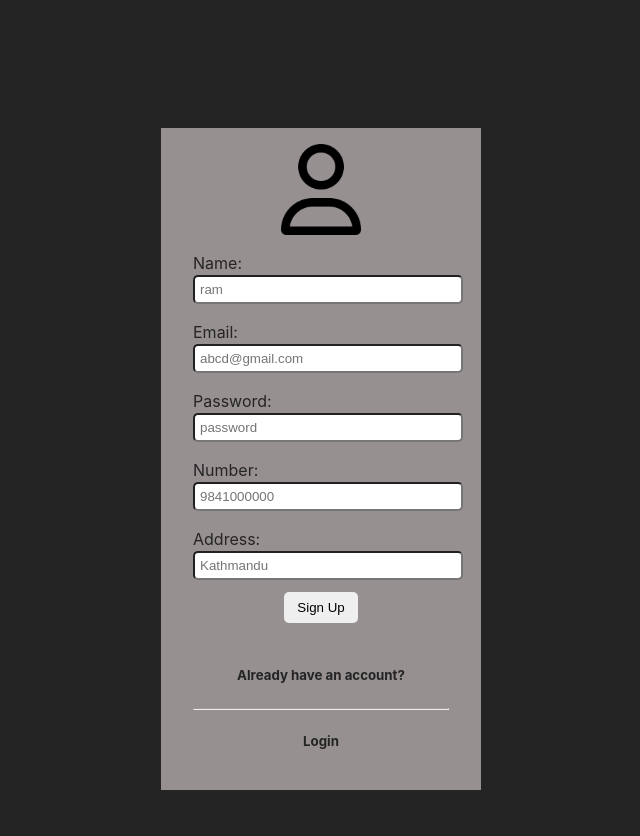
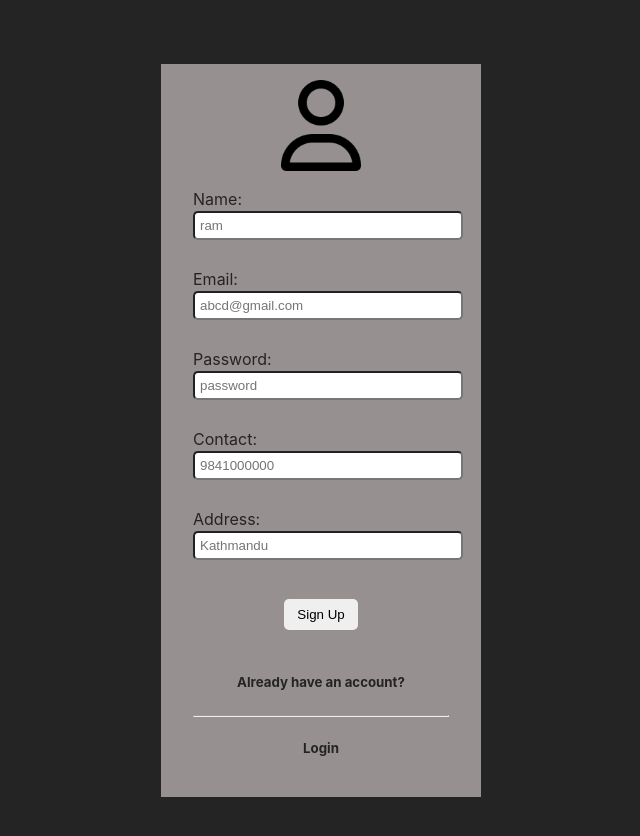
Before and after one commit to swornex/loginApp, a React (Vite) app: page /signup in a window 1280 px wide. Shown: the top 836 px of the page, without its empty margins (319-959 px from the left). Built offline with nearby package versions, Linux system fonts and the light colour scheme; no server answers.

Commit message:
use zod and react hook form in signup and update

```diff
--- a/src/assets/sass/components/_main.scss
+++ b/src/assets/sass/components/_main.scss
@@ -67,7 +67,7 @@ body {
     position: relative;
     align-items: center;
     padding: 1rem 0;
-    margin: 8rem auto;
+    margin: 4rem auto;
     width: 20rem;
     background-color: #b6aeaeca;
     color: #242424;
@@ -92,7 +92,7 @@ body {
             }
 
             .text-field {
-                height: 6rem;
+                height: 5rem;
             }
 
             textarea {
--- a/src/components/userComponent/UserForm.tsx
+++ b/src/components/userComponent/UserForm.tsx
@@ -3,36 +3,28 @@ import { Link, useLocation, useNavigate } from "react-router-dom";
 import {
     addUser,
     fetchOne,
-    register,
+    signUp,
     updateUserDoc
 } from "../../firebase/userFirebase";
 import userImage from "../../assets/images/userImage.png";
 
 import { AuthContext } from "../../authentication/AuthContext";
-
-type UserDetailsType = {
-    name: string;
-    email: string;
-    password?: string;
-    number: string;
-    address: string;
-};
+import { userSchema, UserAddType } from "../../schema/userSchema";
+import { SubmitHandler, useForm } from "react-hook-form";
+import { zodResolver } from "@hookform/resolvers/zod";
 
 const UserDetails = () => {
     const location = useLocation();
     const isSignUp = location.pathname === "/signup";
 
-    const [userDetails, setUserDetails] = useState<UserDetailsType | null>(
-        isSignUp
-            ? {
-                  name: "",
-                  email: "",
-                  password: "",
-                  number: "",
-                  address: ""
-              }
-            : null
-    );
+    const {
+        register,
+        handleSubmit,
+        formState: { errors },
+        setValue
+    } = useForm<UserAddType>({
+        resolver: zodResolver(userSchema)
+    });
 
     const { user } = useContext(AuthContext);
 
@@ -41,64 +33,48 @@ const UserDetails = () => {
             fetchOne(user.uid)
                 .then((userData) => {
                     if (userData != undefined) {
-                        setUserDetails({
-                            name: userData.name,
-                            email: userData.email,
-                            number: userData.number,
-                            address: userData.address
-                        });
+                        const fields = [
+                            "name",
+                            "email",
+                            "contact",
+                            "address"
+                        ] as const;
+                        fields.forEach((field) =>
+                            setValue(field, userData[field])
+                        );
                     }
                 })
                 .catch((error) => {
                     console.log(error.message);
                 });
         }
-    }, [user, location.pathname]);
+    }, [user, location.pathname, setValue]);
 
     const navigate = useNavigate();
 
     const [isLoading, setIsLoading] = useState(false);
 
-    const handleUserInput = (e: React.ChangeEvent<HTMLInputElement>) => {
-        const name = e.target.name;
-        const value = e.target.value;
-
-        if (userDetails != null) {
-            setUserDetails((prev) => {
-                if (prev) {
-                    return { ...prev, [name]: value };
-                }
-                return null;
-            });
-        }
-    };
-
-    const onRegister = async (e: React.FormEvent<HTMLFormElement>) => {
-        e.preventDefault();
-
-        if (userDetails != null) {
+    const onRegister: SubmitHandler<UserAddType> = async (data) => {
+        if (data != null) {
             try {
                 setIsLoading(true);
 
                 if (isSignUp) {
-                    if (!userDetails.password) {
+                    if (!data.password) {
                         alert("Please provide password");
                         return;
                     }
 
                     //register new user from the given email and password
-                    const newUser = await register(
-                        userDetails.email,
-                        userDetails.password
-                    );
+                    const newUser = await signUp(data.email, data.password);
 
                     //call addUser function with the necessary data
                     await addUser({
                         id: newUser.user.uid,
-                        name: userDetails.name,
-                        email: userDetails.email,
-                        number: userDetails.number,
-                        address: userDetails.address
+                        name: data.name,
+                        email: data.email,
+                        contact: data.contact,
+                        address: data.address
                     });
                     alert("Successfully Signed up.");
                 } else {
@@ -106,9 +82,9 @@ const UserDetails = () => {
                         //call addUser function with the necessary data
                         await updateUserDoc({
                             id: user?.uid,
-                            name: userDetails.name,
-                            number: userDetails.number,
-                            address: userDetails.address
+                            name: data.name,
+                            contact: data.contact,
+                            address: data.address
                         });
                         alert("Successfully updated.");
                         navigate("/home");
@@ -122,75 +98,74 @@ const UserDetails = () => {
         }
     };
 
-    if (userDetails) {
     return (
         <>
             <div className="main-form-wrapper">
-                    {isSignUp ? (
                 <img className="image" src={userImage} />
-                    ) : (
-                        <img className="image" src={userImage} />
-                    )}
 
                 <div className="form-wrapper">
-                        <form onSubmit={onRegister} className="form">
+                    <form onSubmit={handleSubmit(onRegister)} className="form">
+                        <div className="text-field">
                             <label htmlFor="name">Name:</label>
                             <input
                                 type="text"
-                                name="name"
+                                {...register("name")}
                                 id="name"
                                 placeholder="ram"
-                                value={userDetails.name}
-                                onChange={handleUserInput}
-                                required
                             />
+                            {errors.name && <span>{errors.name.message}</span>}
+                        </div>
+                        <div className="text-field">
                             <label htmlFor="email">Email:</label>
-
                             <input
                                 type="email"
-                                name="email"
+                                {...register("email")}
                                 id="email"
                                 placeholder="abcd@gmail.com"
-                                value={userDetails.email}
-                                onChange={handleUserInput}
-                                required
                                 disabled={location.pathname === "/profile"}
                             />
+                            {errors.email && (
+                                <span>{errors.email.message}</span>
+                            )}
+                        </div>
                         {isSignUp && (
-                                <>
+                            <div className="text-field">
                                 <label htmlFor="password">Password:</label>
                                 <input
                                     type="password"
-                                        name="password"
+                                    {...register("password")}
                                     id="password"
                                     placeholder="password"
-                                        value={userDetails.password}
-                                        onChange={handleUserInput}
-                                        required
                                 />
-                                </>
+                                {errors.password && (
+                                    <span>{errors.password.message}</span>
                                 )}
-
-                            <label htmlFor="number">Number:</label>
+                            </div>
+                        )}
+                        <div className="text-field">
+                            <label htmlFor="number">Contact:</label>
                             <input
                                 type="text"
-                                name="number"
+                                {...register("contact")}
                                 id="number"
                                 placeholder="9841000000"
-                                value={userDetails.number}
-                                onChange={handleUserInput}
-                                required
                             />
+                            {errors.contact && (
+                                <span>{errors.contact.message}</span>
+                            )}
+                        </div>
+                        <div className="text-field">
                             <label htmlFor="address">Address:</label>
                             <input
                                 type="text"
-                                name="address"
+                                {...register("address")}
                                 id="address"
                                 placeholder="Kathmandu"
-                                value={userDetails.address}
-                                onChange={handleUserInput}
-                                required
                             />
+                            {errors.address && (
+                                <span>{errors.address.message}</span>
+                            )}
+                        </div>
                         <button
                             className="btn-margin button"
                             disabled={isLoading}
@@ -217,8 +192,6 @@ const UserDetails = () => {
             </div>
         </>
     );
-    }
-    return null;
 };
 
 export default UserDetails;
--- a/src/firebase/UserFirebase.ts
+++ b/src/firebase/UserFirebase.ts
@@ -14,7 +14,7 @@ type UserObj = {
     id: string;
     name: string;
     email?: string;
-    number: string;
+    contact: string;
     address: string;
 };
 
@@ -29,7 +29,7 @@ export const signout = async () => {
 };
 
 // Function to register a new user using Firebase Auth
-export const register = async (email: string, password: string) => {
+export const signUp = async (email: string, password: string) => {
     return createUserWithEmailAndPassword(auth, email, password);
 };
 
@@ -38,7 +38,7 @@ export const addUser = async ({
     id,
     name,
     email,
-    number,
+    contact,
     address
 }: UserObj) => {
     try {
@@ -47,7 +47,7 @@ export const addUser = async ({
             id,
             name,
             email,
-            number,
+            contact,
             address
         });
     } catch (error) {
@@ -76,12 +76,17 @@ export const fetchOne = async (id: string) => {
 };
 
 // Function to update a user document in the Firestore database
-export const updateUserDoc = async ({ id, name, number, address }: UserObj) => {
+export const updateUserDoc = async ({
+    id,
+    name,
+    contact,
+    address
+}: UserObj) => {
     try {
         // Update the specified fields in the user document in the "users" collection
         await updateDoc(doc(db, "users", id), {
             name,
-            number,
+            contact,
             address
         });
     } catch (error) {
--- a/src/schema/loginSchema.ts
+++ b/src/schema/loginSchema.ts
@@ -4,7 +4,7 @@ export const loginSchema = z.object({
     email: z.string().email({ message: "Please fill valid email." }),
     password: z
         .string()
-        .min(6, { message: "Password must be atleast 6 characters." })
+        .min(6, { message: "Password must be atleast 6 letters." })
         .max(30)
 });
 
--- /dev/null
+++ b/src/schema/userSchema.ts
@@ -0,0 +1,20 @@
+import { z } from "zod";
+
+export const userAddSchema = z.object({
+    name: z.string().min(1, { message: "Please fill your name" }),
+    email: z.string().email({ message: "Please fill valid email." }),
+    password: z
+        .string()
+        .min(6, { message: "Password must be atleast 6 letters" })
+        .max(30),
+    contact: z
+        .string()
+        .min(7, { message: "Contact must be atleast 7 letters" }),
+    address: z.string().min(1, { message: "Please fill your address" })
+});
+
+export const userSchema = userAddSchema.partial({
+    password: true
+});
+
+export type UserAddType = z.infer<typeof userSchema>;
```
Lines whose indentation alone changed are shown as unchanged.
